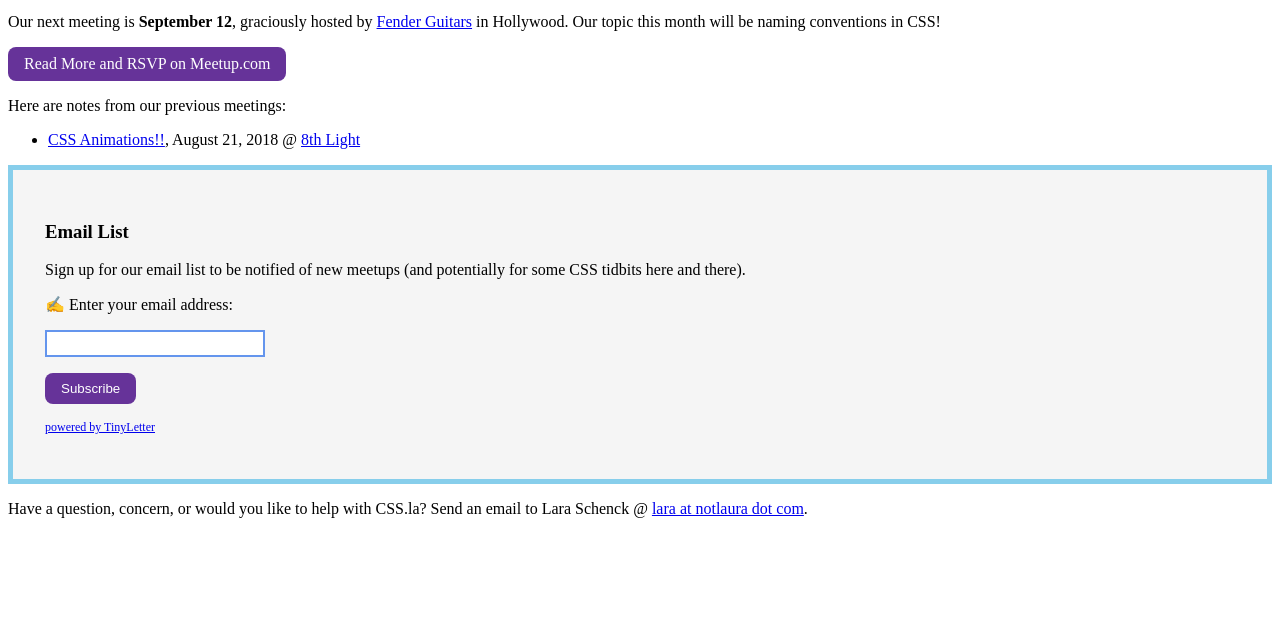
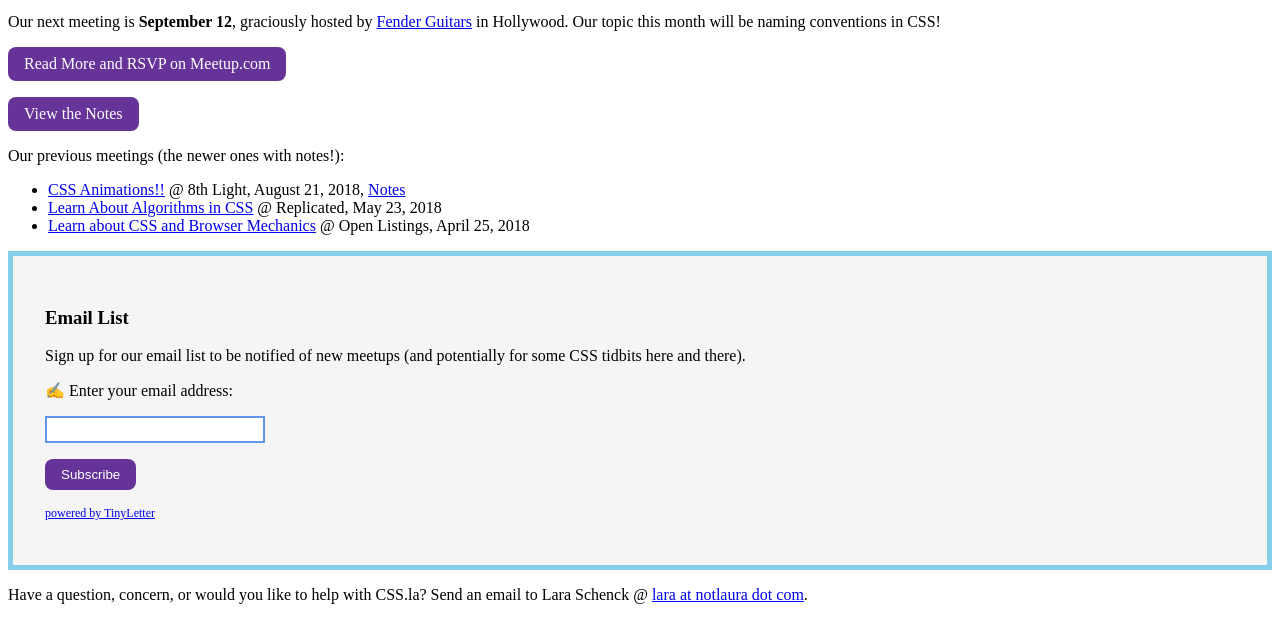
Before and after one commit to css-la/css.la.2018, a Gatsby site: page / in a window 1280 px wide. Shown: the part 120-762 px from the top of the page. Built offline with nearby package versions, Linux system fonts and the light colour scheme; Gatsby itself is replaced by a stand-in of ours.

Commit message:
Add previous meetings and note button

```diff
--- a/src/pages/index.js
+++ b/src/pages/index.js
@@ -11,10 +11,14 @@ const IndexPage = () => (
     <div className="spacer">
       <a className="button" href = "https://www.meetup.com/LearnTeachCode/events/253679813/">Read More and RSVP on Meetup.com</a>
     </div>
-    <p>Here are notes from our previous meetings:</p>
+    <div className="spacer">
+      <a className="button" href="https://paper.dropbox.com/doc/CSS.la-4-Naming-Conventions-in-CSS--AMm_gQrSk6NDxcdnsPpeSD0BAg-NNwsgZES3OpJAOINatkO3">View the Notes</a>
+    </div>
+    <p>Our previous meetings (the newer ones with notes!):</p>
     <ul>
-      <li> <a href="https://paper.dropbox.com/doc/CSS.la-3-CSS-Animations-YGMB8TFeAka4O5jsLhvD5">CSS Animations!!</a>, August 21, 2018 @ <a href="
-      https: //8thlight.com/">8th Light</a></li>
+      <li><a href="https://www.meetup.com/LearnTeachCode/events/253492626/">CSS Animations!!</a> @ 8th Light, August 21, 2018, <a href="https://paper.dropbox.com/doc/CSS.la-3-CSS-Animations-YGMB8TFeAka4O5jsLhvD5">Notes</a></li>
+      <li><a href="https://www.meetup.com/LearnTeachCode/events/250076452/">Learn About Algorithms in CSS</a> @ Replicated, May 23, 2018</li>
+      <li><a href="https://www.meetup.com/LearnTeachCode/events/249510027/">Learn about CSS and Browser Mechanics</a> @ Open Listings, April 25, 2018</li>
     </ul>
     <section className="email-signup spacer">
       <h3>Email List</h3>
```
